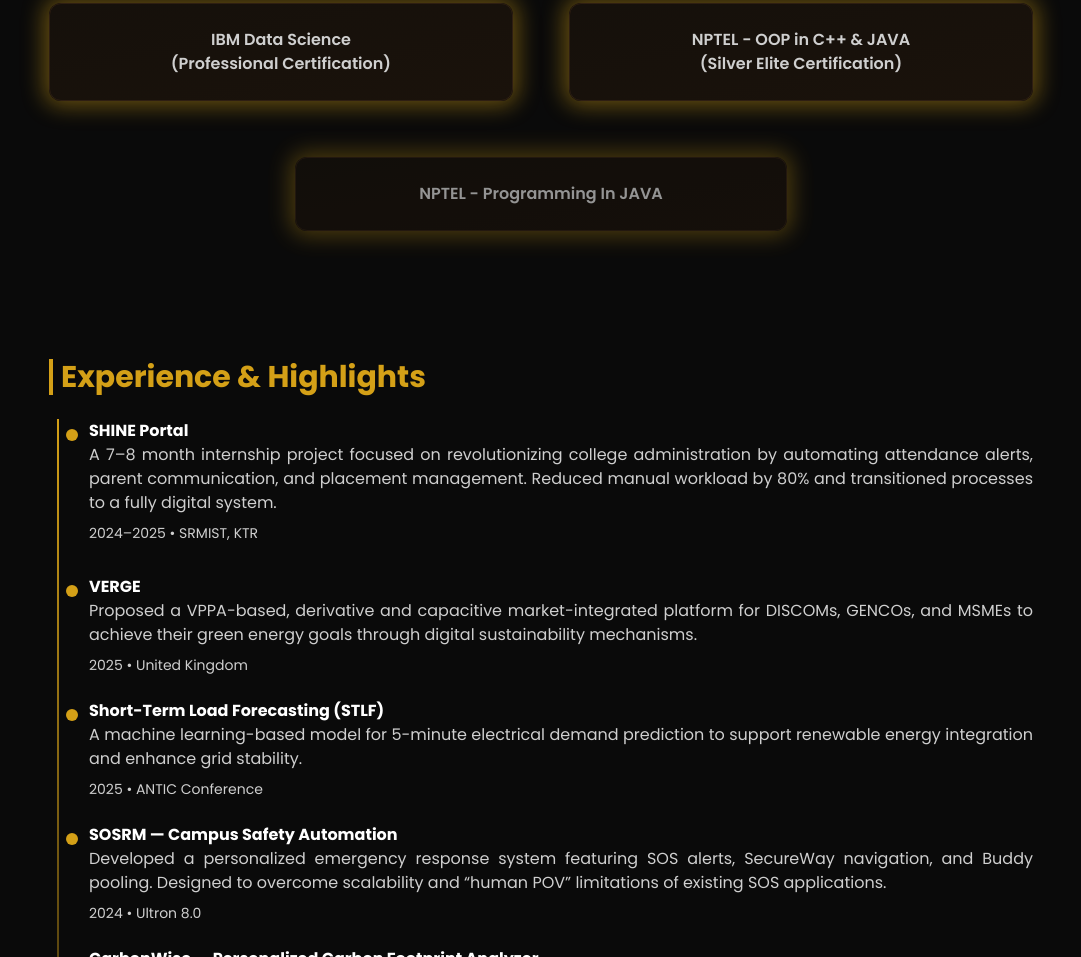
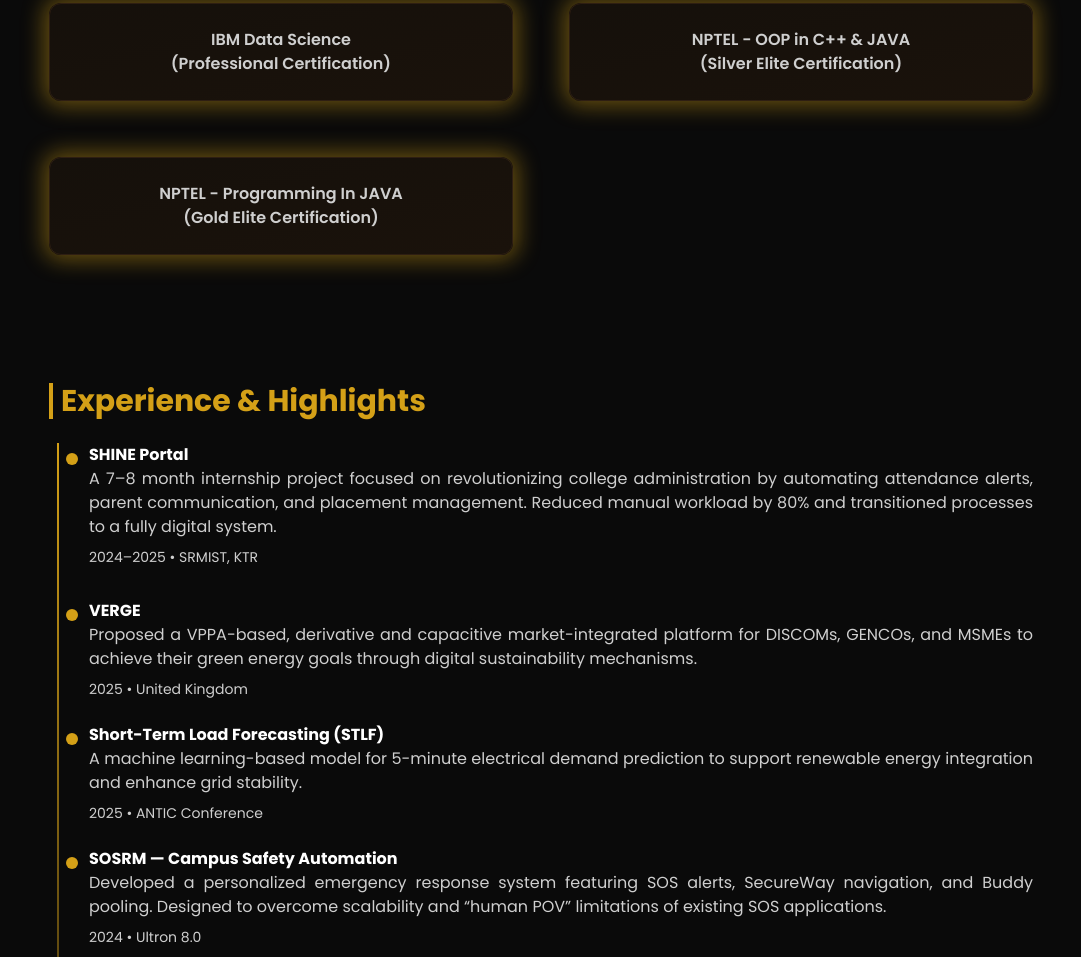
Before and after one commit to 10pranjal2005/Portfolio, a website: page index.html in a window 1280 px wide. Shown: the part 4330-5287 px from the top of the page, without its empty margins (99-1180 px from the left). Drawn offline with Linux system fonts and the light colour scheme.

Commit message:
NPTEL(JAVA) - Certificate add
Removed redundant award card for NPTEL - Programming In JAVA.

```diff
--- a/index.html
+++ b/index.html
@@ -445,11 +445,9 @@
           NPTEL - OOP in C++ & JAVA <br> (Silver Elite Certification)
         </a>
 
-        <div class="md:col-span-2 flex justify-center">
-          <div class="award-card non-clickable w-full md:w-1/2">
-            NPTEL - Programming In JAVA
-          </div>
-        </div>
+        <a href="https://github.com/10pranjal2005/Certificates/blob/main/NPTEL(JAVA).pdf" target="_blank" rel="noopener noreferrer" class="award-card">
+            NPTEL - Programming In JAVA <br> (Gold Elite Certification)
+        </a>
 
       </div>
     </section>
```
